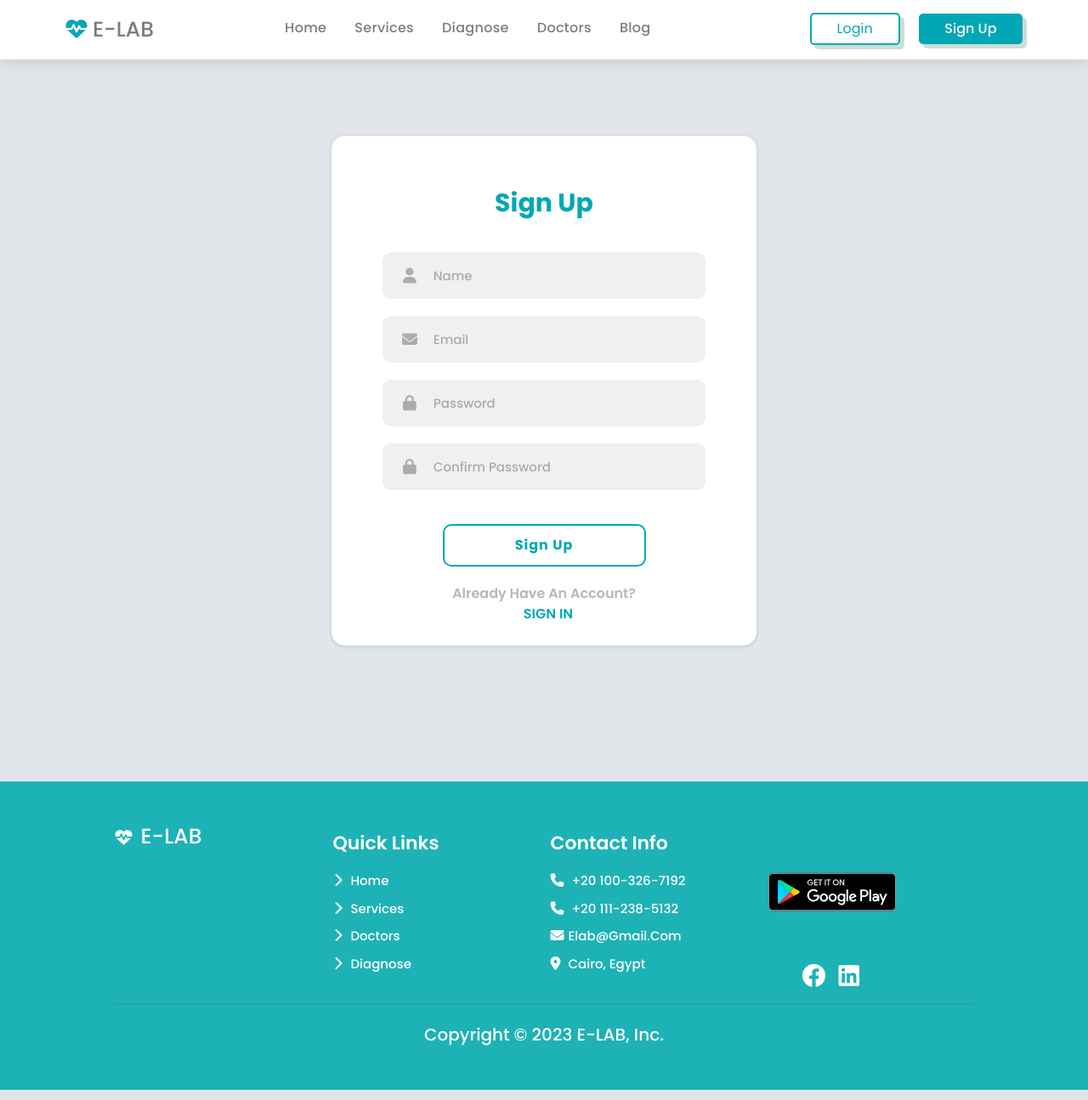
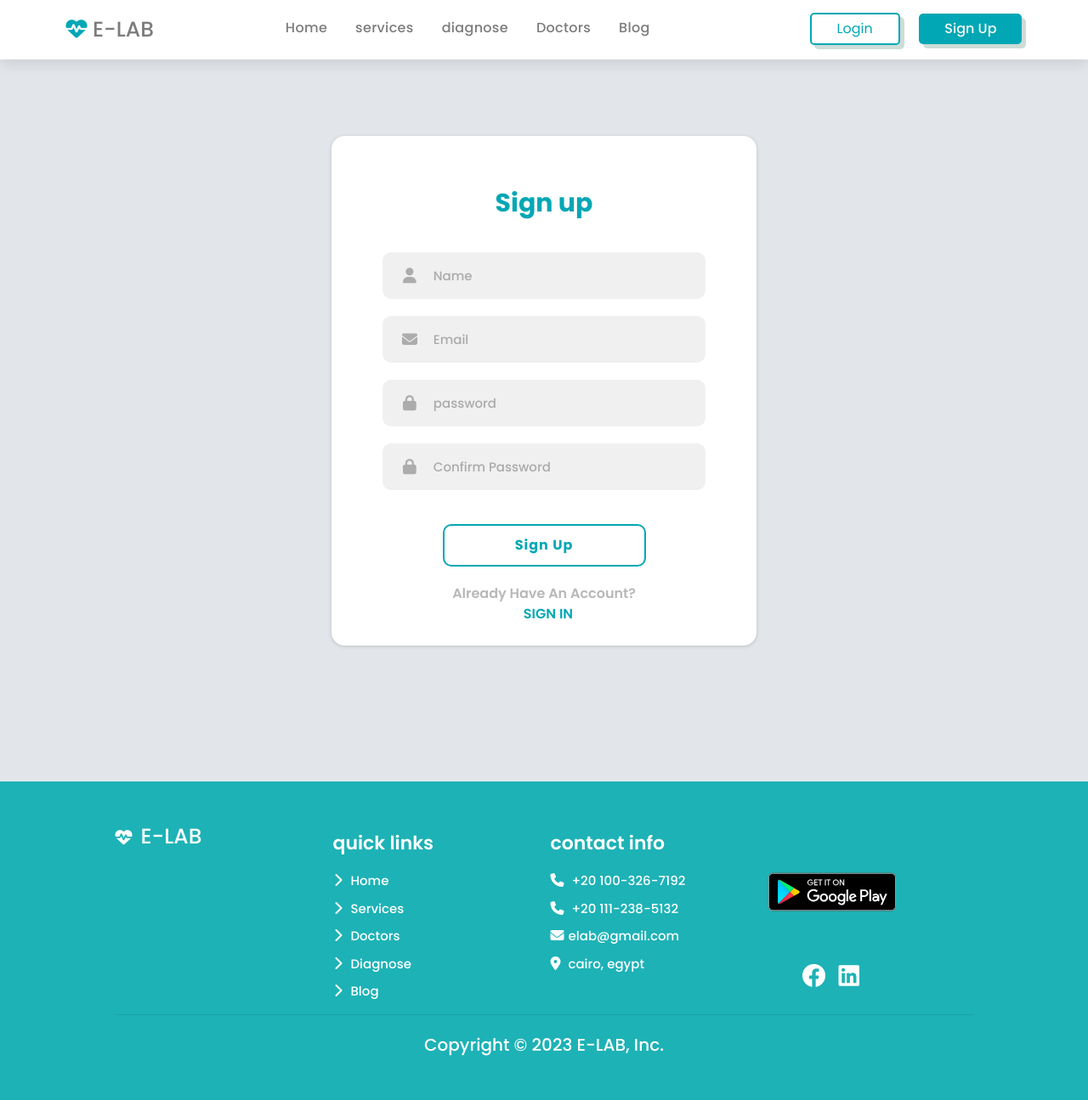
Before and after one commit to AliEissa74/E-lab-flask-App, a Flask app: page /signup in a window 1280 px wide. Shown: the whole page at 85% size. Run offline with Flask 3, Linux system fonts and the light colour scheme; some libraries are stand-ins or nearby versions.

Commit message:
first commit

```diff
--- a/app.py
+++ b/app.py
@@ -1,8 +1,13 @@
 from flask import Flask, redirect, url_for, render_template , request , flash
+from flask_sqlalchemy import SQLAlchemy
+from flask_login import UserMixin
 
 app = Flask(__name__)
 
+#===============================./DATABASE CREATION========================
+
 #=================================home page========================
+@app.route("/home")
 @app.route("/")
 def home():
     return render_template("index.html")
@@ -36,12 +41,12 @@ def diabete():
 #===============================authentication===========================================
 
 #===============================login=========================
-@app.route("/login")
+@app.route("/login" , methods=['GET', 'POST'])
 def login():
     return render_template("login.html")
 
 #===============================signup=========================
-@app.route("/signup")
+@app.route("/signup" , methods=['GET', 'POST'])
 def signup():
     return render_template("signup.html")
 
--- a/static/css/sign.css
+++ b/static/css/sign.css
@@ -6,7 +6,6 @@
   box-sizing: border-box;
   outline: none;
   border: none;
-  text-transform: capitalize;
   transition: all .2s ease-out;
   text-decoration: none;
 }
--- a/static/css/style.css
+++ b/static/css/style.css
@@ -25,7 +25,6 @@
   box-sizing: border-box;
   outline: none;
   border: none;
-  text-transform: capitalize;
   transition: all 0.2s ease-out;
   text-decoration: none;
 }
@@ -196,6 +195,7 @@ margin: 0 26rem;     /*for navbar titles align*/
 /*============================ Home section Start ============================*/
 .home {
   /*background-color: var(--section-color);  /*lighter color #f8fbfe*/
+  text-transform: capitalize;
   display: flex;
   align-items: center;
   flex-wrap: wrap;
@@ -320,6 +320,7 @@ margin: 0 26rem;     /*for navbar titles align*/
   font-size: 2.2rem;
   padding: 1rem 0;
   font-weight: 600;
+  text-transform: capitalize;
 }
 
 .services .box-container .box p {
@@ -403,6 +404,7 @@ margin: 0 26rem;     /*for navbar titles align*/
   color: var(--dark-color);
   font-size: 2.5rem;
   font-weight: 500;
+  text-transform: capitalize;
 }
 
 .diagnose .box-container .box p {
--- a/templates/footer.html
+++ b/templates/footer.html
@@ -11,16 +11,19 @@
           <div class="box links col-12 col-md">     <!--links class add hover effect-->
             <h3>quick links</h3>
             <a href="{{ url_for('home') }}#home">
-              <i class="fas fa-chevron-right"></i> home
+              <i class="fas fa-chevron-right"></i> Home
             </a>
             <a href="{{ url_for('home') }}#services">
-              <i class="fas fa-chevron-right"></i> services
+              <i class="fas fa-chevron-right"></i> Services
             </a>
             <a href="{{ url_for('home') }}#doctors">
-              <i class="fas fa-chevron-right"></i> doctors
+              <i class="fas fa-chevron-right"></i> Doctors
             </a>
             <a href="{{ url_for('home') }}#diagnose">
-              <i class="fas fa-chevron-right"></i> diagnose
+              <i class="fas fa-chevron-right"></i> Diagnose
+            </a>
+            <a href="{{ url_for('home') }}#blog">
+              <i class="fas fa-chevron-right"></i> Blog
             </a>
           </div>
 
--- a/templates/login.html
+++ b/templates/login.html
@@ -23,7 +23,7 @@
         {% include "header.html" %}
         <!--================================  header section end ================================ -->
 
-  <form action="" method="post">
+  <form action="{{ url_for('login') }}" method="post">
     <h1>Login</h1>
       <div class="input-field">
         <i class="fas fa-user"></i>
--- a/templates/signup.html
+++ b/templates/signup.html
@@ -24,7 +24,7 @@
           {% include "header.html" %}
           <!--================================  header section end ================================ -->
 
-  <form class="signup" method="POST">
+  <form class="signup" action="{{ url_for('signup') }}" method="POST">
     <h1>Sign up</h1>
       <div class="input-field">
         <i class="fas fa-user"></i>
```
